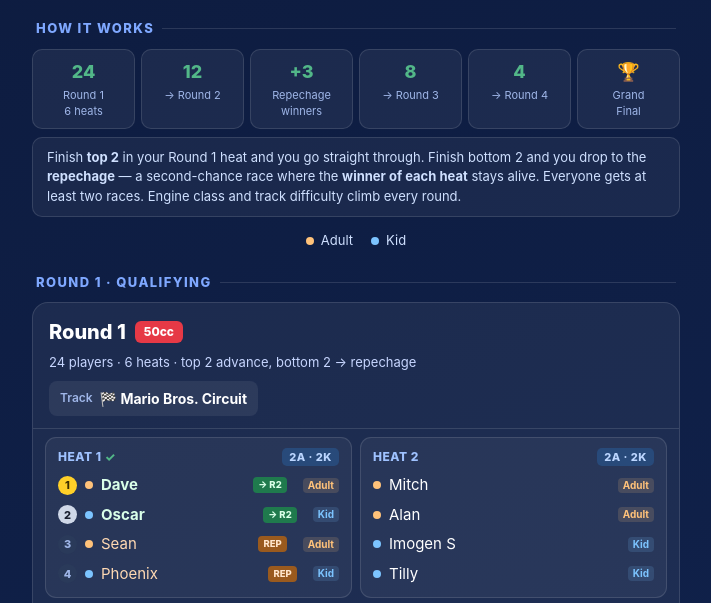
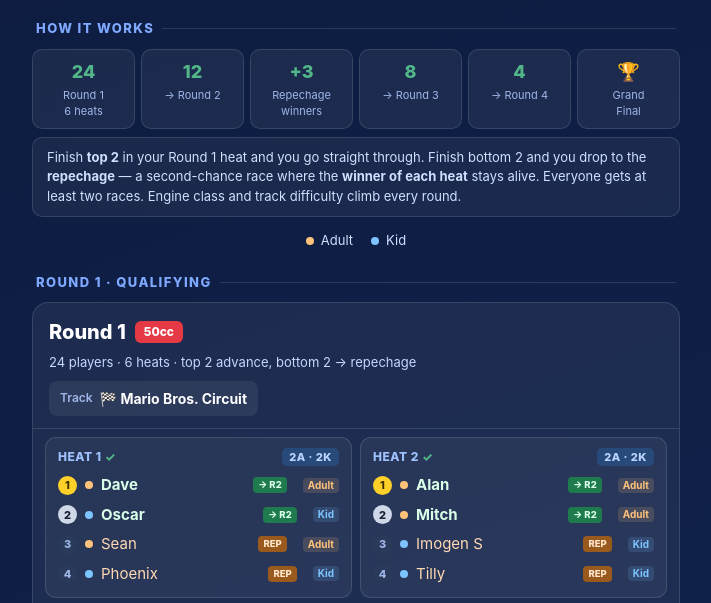
Before and after one commit to alfredneuworth/mk-tournament, a plain HTML site: page index.html in a window 1280 px wide. Shown: the part 191-794 px from the top of the page, without its empty margins (284-995 px from the left). Drawn offline with Linux system fonts and the light colour scheme.

Commit message:
R1 Heat 2 result: Alan 1, Mitch 2 (→R2); Imogen S 3, Tilly 4 (→Rep)

```diff
--- a/index.html
+++ b/index.html
@@ -161,12 +161,12 @@
             <li class="rep"><span class="pos">3</span><span class="dot a"></span><span class="name">Sean</span><span class="res">REP</span><span class="tag a">Adult</span></li>
             <li class="rep"><span class="pos">4</span><span class="dot k"></span><span class="name">Phoenix</span><span class="res">REP</span><span class="tag k">Kid</span></li>
           </ul></div>
-        <div class="heat"><div class="hh"><span>HEAT 2</span><span class="mix">2A · 2K</span></div>
+        <div class="heat done"><div class="hh"><span>HEAT 2</span><span class="mix">2A · 2K</span></div>
           <ul>
-            <li><span class="dot a"></span>Mitch<span class="tag a">Adult</span></li>
-            <li><span class="dot a"></span>Alan<span class="tag a">Adult</span></li>
-            <li><span class="dot k"></span>Imogen S<span class="tag k">Kid</span></li>
-            <li><span class="dot k"></span>Tilly<span class="tag k">Kid</span></li>
+            <li class="adv r1"><span class="pos">1</span><span class="dot a"></span><span class="name">Alan</span><span class="res">→ R2</span><span class="tag a">Adult</span></li>
+            <li class="adv r2"><span class="pos">2</span><span class="dot a"></span><span class="name">Mitch</span><span class="res">→ R2</span><span class="tag a">Adult</span></li>
+            <li class="rep"><span class="pos">3</span><span class="dot k"></span><span class="name">Imogen S</span><span class="res">REP</span><span class="tag k">Kid</span></li>
+            <li class="rep"><span class="pos">4</span><span class="dot k"></span><span class="name">Tilly</span><span class="res">REP</span><span class="tag k">Kid</span></li>
           </ul></div>
         <div class="heat"><div class="hh"><span>HEAT 3</span><span class="mix">2A · 2K</span></div>
           <ul>
```
